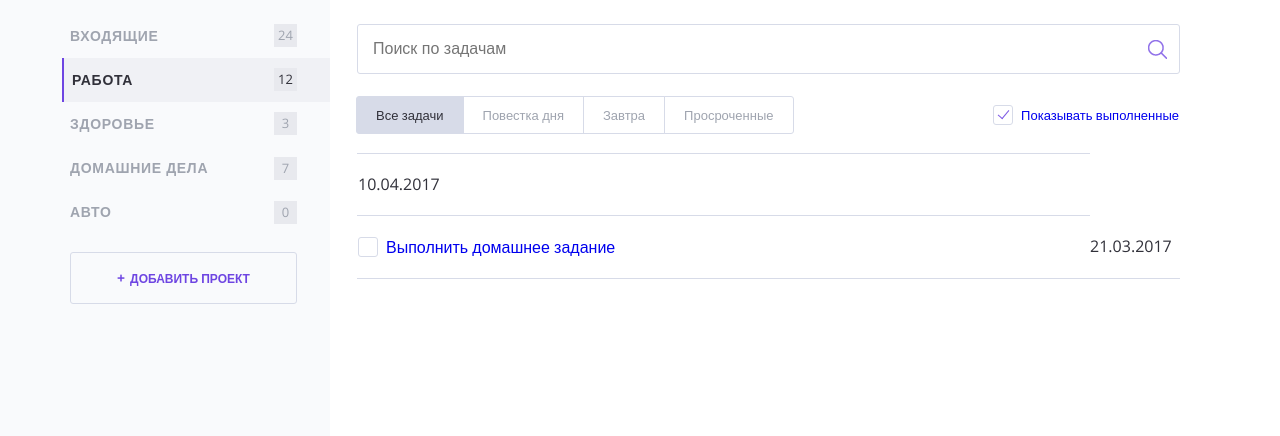
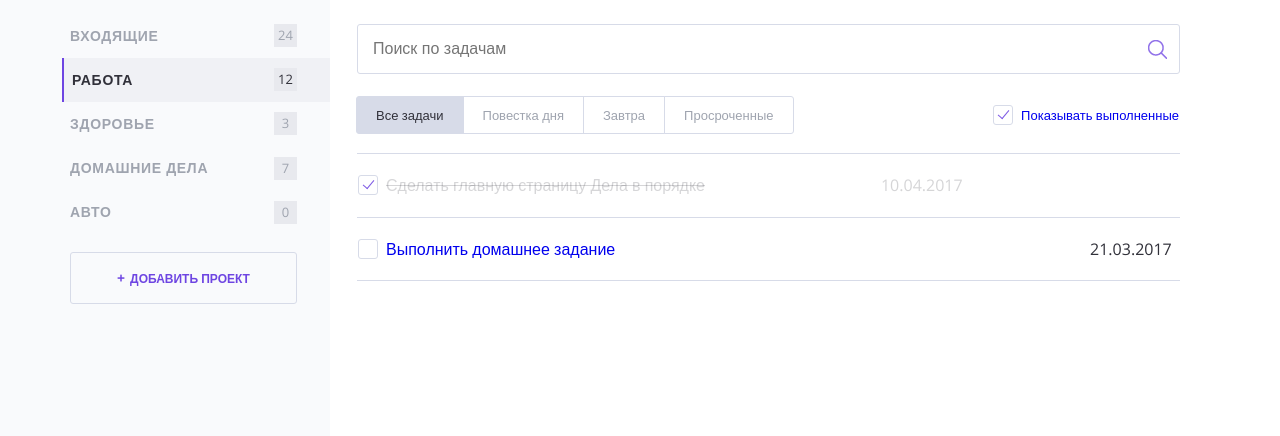
Before and after one commit to ArinaAnderson/243875-doingsdone, a PHP site: page / in a window 1280 px wide. Shown: the part 125-561 px from the top of the page. Run offline with PHP 8.4, Linux system fonts and the light colour scheme.

Commit message:
Исправлен текст:добавлена кавычка в названии задачи

```diff
--- a/index.php
+++ b/index.php
@@ -139,10 +139,9 @@ $days_until_deadline = null;
                               <td class='task__select'>
                                 <label class='checkbox task__checkbox'>
                                   <input class='checkbox__input visually-hidden' type='checkbox' checked>
-                                  <span class='checkbox__text>Сделать главную страницу Дела в порядке</span>
+                                  <span class='checkbox__text'>Сделать главную страницу Дела в порядке</span>
                                 </label>
                               </td>
-
                               <td class='task__date'>$dateOftask</td>
 
                               <td class='task__controls'></td>
```
